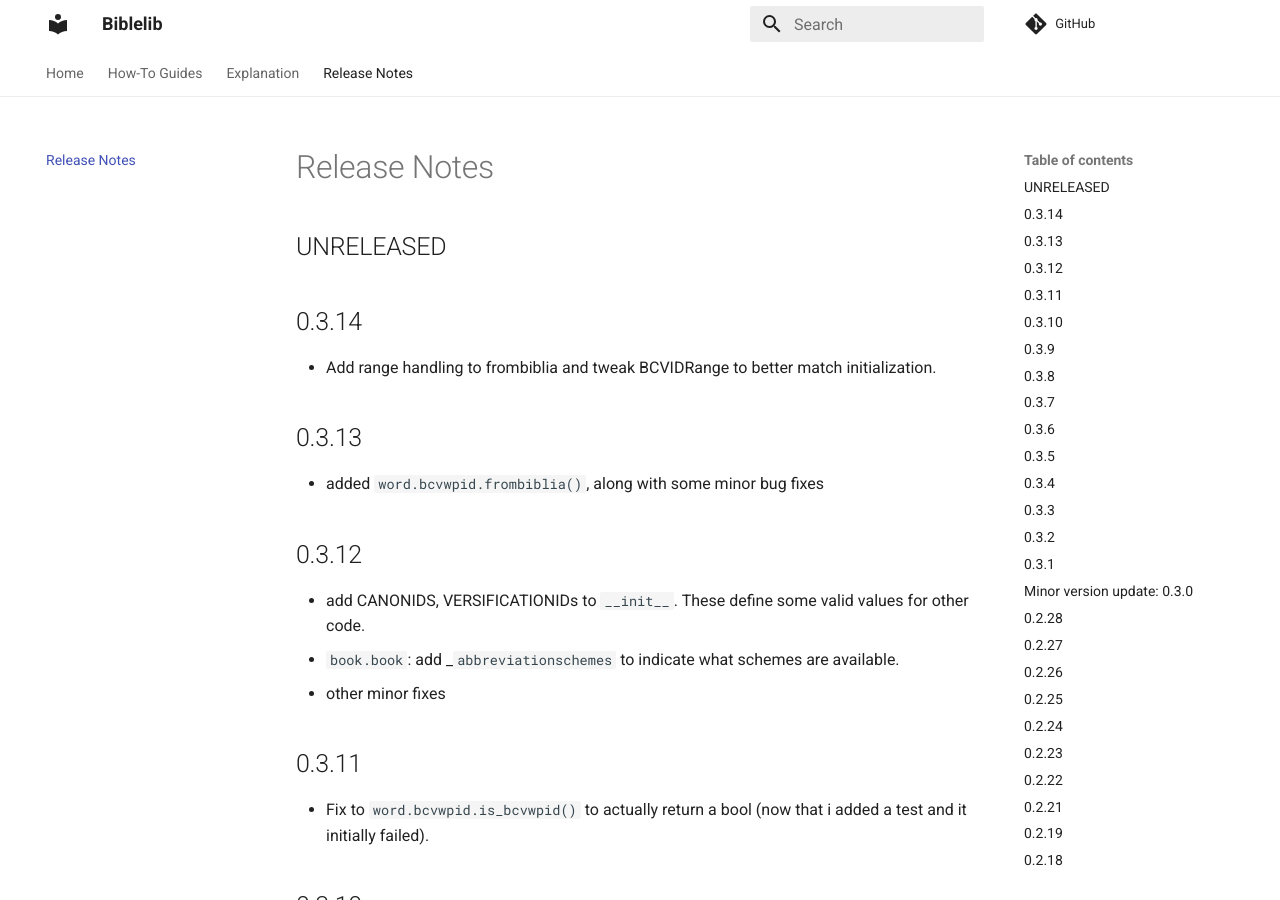
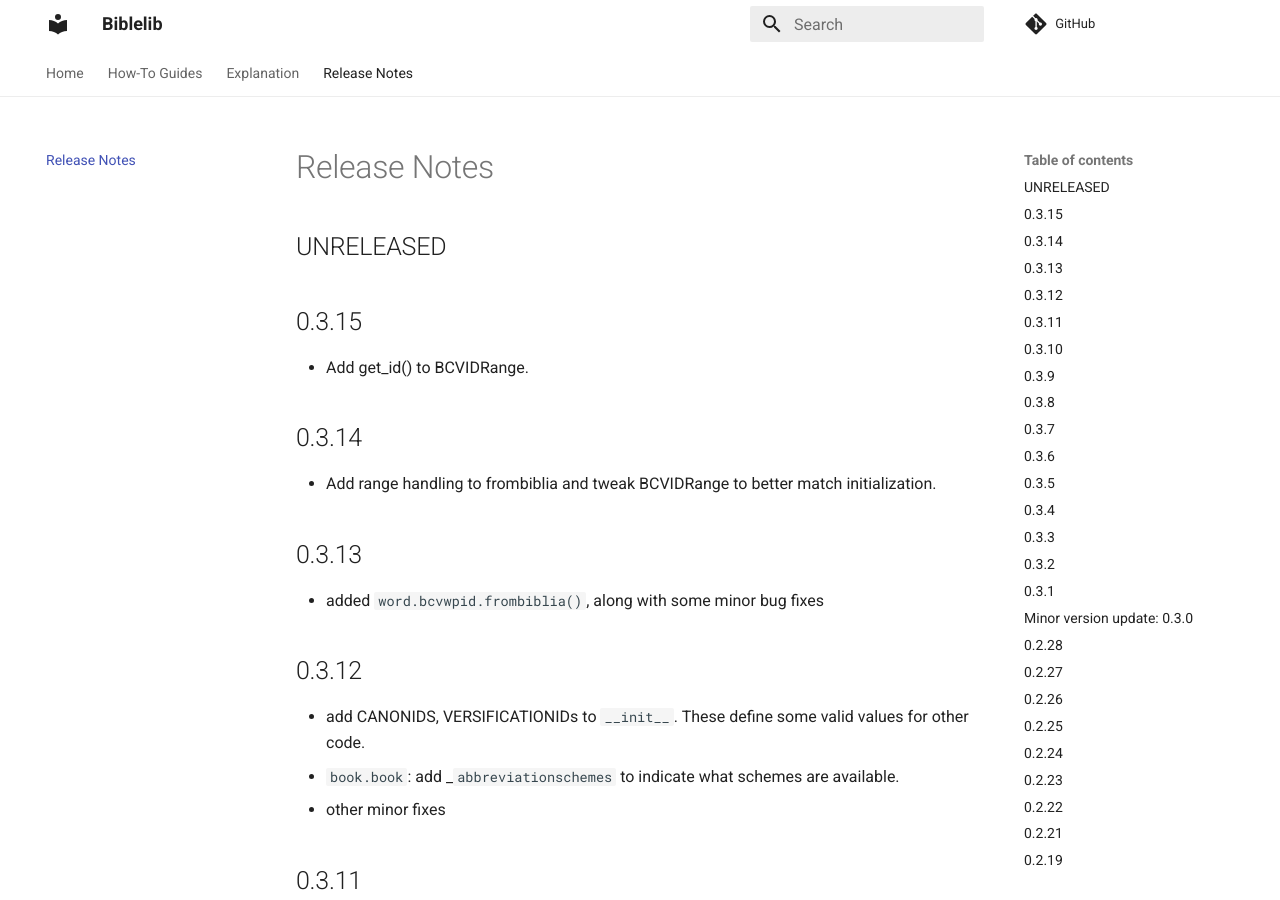
Before and after one commit to Clear-Bible/Biblelib, an MkDocs documentation site: the page built from docs/ReleaseNotes.md, in a window 1280 px wide and 900 px high. Built offline with MkDocs 1.6.1 and Material for MkDocs 9.7.7, drawn with Linux system fonts in a browser that asks for light colours; comment, search, counter and statistics services are not loaded.

Commit message:
v 0.3.15

```diff
--- a/docs/ReleaseNotes.md
+++ b/docs/ReleaseNotes.md
@@ -1,6 +1,10 @@
 # Release Notes
 
 ## UNRELEASED
+
+## 0.3.15
+
+- Add get_id() to BCVIDRange.
 
 ## 0.3.14
 
--- a/pyproject.toml
+++ b/pyproject.toml
@@ -1,6 +1,6 @@
 [tool.poetry]
 name = "biblelib"
-version = "0.3.14"
+version = "0.3.15"
 description = "Utilities for working with metadata for Bible books, references, pericopes, and other units."
 authors = ["Sean Boisen <sean.boisen@gmail.com>"]
 repository = "https://github.com/Clear-Bible/Biblelib/"
```
